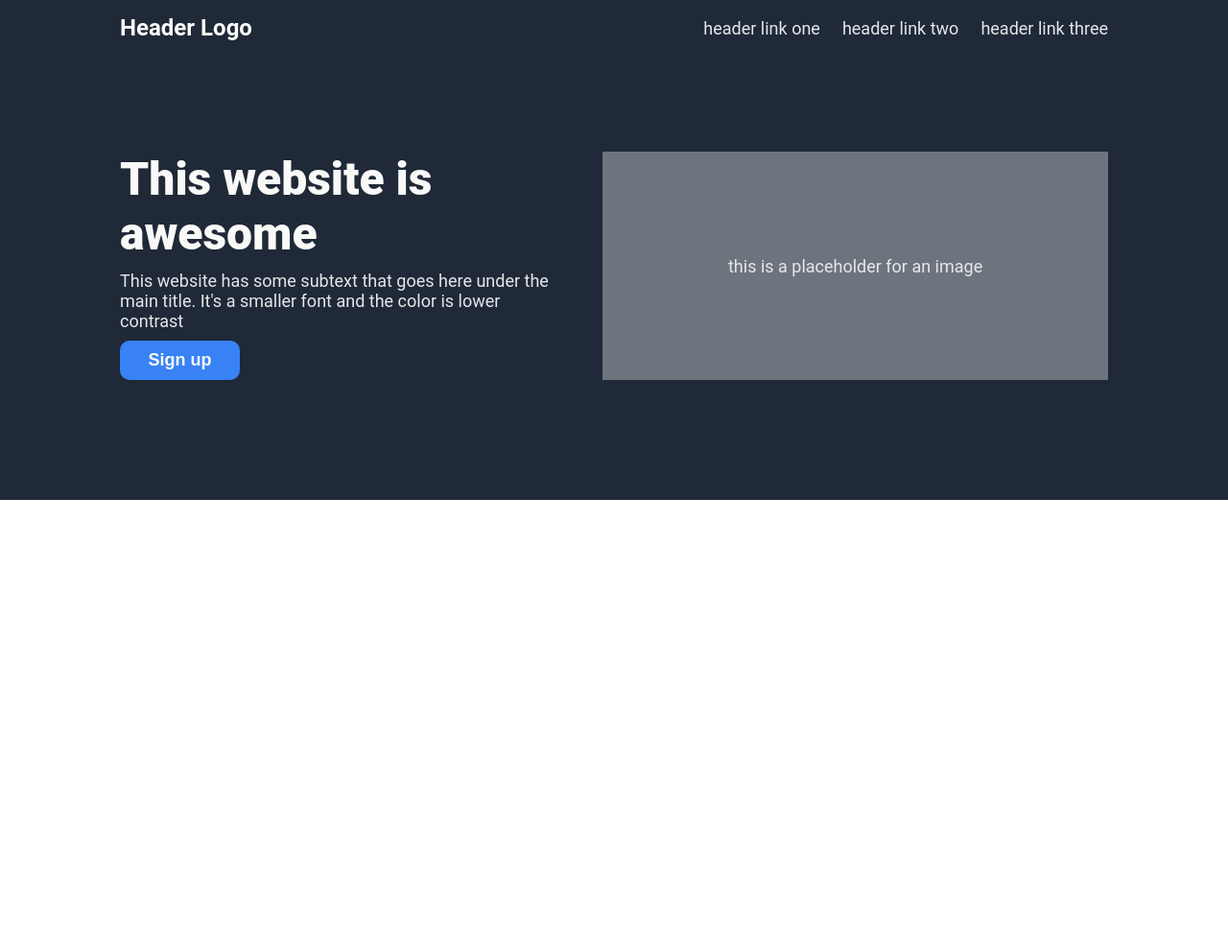
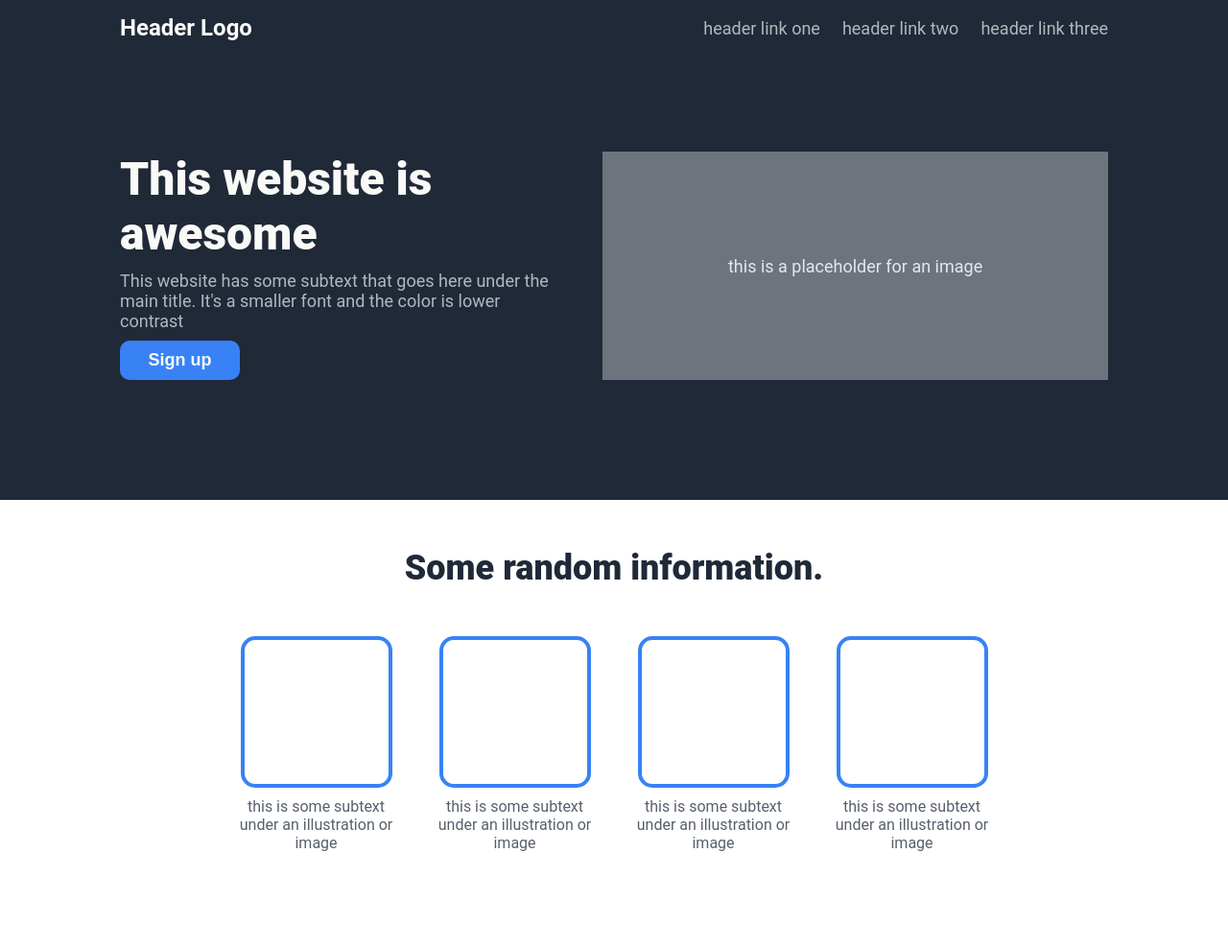
Before and after one commit to Unstoppable-AJ-LimitsNotFound/landing-page, a plain HTML site: page index.html in a window 1280 px wide. Shown: the whole page at 96% size. Before the commit the page ends 800 px from the top, so only its background shows below. Drawn offline with Linux system fonts and the light colour scheme.

Commit message:
Add info section with cards and styles

```diff
--- a/index.html
+++ b/index.html
@@ -30,6 +30,28 @@
             <p>this is a placeholder for an image</p>
         </div>
     </section>
+
+    <section class="info">
+        <h2>Some random information.</h2>
+        <div class="card-container">
+            <div class="card">
+                <div class="card-box"></div>
+                <p>this is some subtext under an illustration or image</p>
+            </div>
+            <div class="card">
+                <div class="card-box"></div>
+                <p>this is some subtext under an illustration or image</p>
+            </div>
+            <div class="card">
+                <div class="card-box"></div>
+                <p>this is some subtext under an illustration or image</p>
+            </div>
+            <div class="card">
+                <div class="card-box"></div>
+                <p>this is some subtext under an illustration or image</p>
+            </div>
+        </div>
+    </section>
 </body>
 
 </html>
--- a/style.css
+++ b/style.css
@@ -33,7 +33,7 @@ ul {
 
 a {
     text-decoration: none;
-    color: #E5E7EB;
+    color: #B3B7BE;
     font-size: 18px;
 }
 
@@ -59,7 +59,7 @@ a {
 
 .sec-text {
     font-size: 18px;
-    color: #E5E7EB;
+    color: #B3B7BE;
 }
 
 button {
@@ -83,3 +83,42 @@ button {
     align-items: center;
     font-size: 18px;
 }
+
+.info {
+    background-color: white;
+    display: flex;
+    flex-direction: column;
+    align-items: center;
+    gap: 50px;
+    padding: 50px 246px 100px 246px;
+}
+
+h2 {
+    font-size: 36px;
+    font-weight: 900;
+    color: #1F2937;
+}
+
+.info p {
+    color: #56606D;
+    text-align: center;
+}
+
+.card-container {
+    display: flex;
+    gap: 40px;
+}
+
+.card {
+    display: flex;
+    flex-direction: column;
+    align-items: center;
+    gap: 10px;
+}
+
+.card-box {
+    width: 150px;
+    height: 150px;
+    border: 4px solid #3882f6;
+    border-radius: 15px;
+}
```
